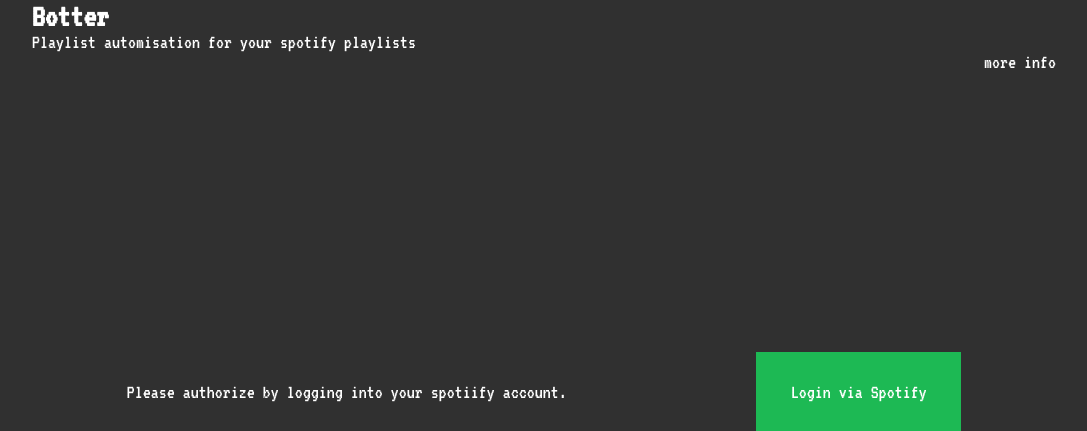
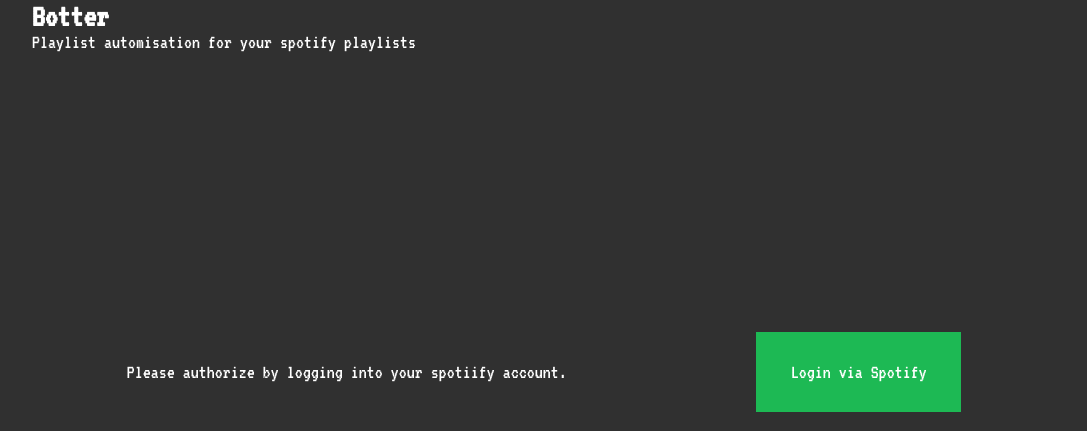
Before and after one commit to cold-magma/botter, a Flask app: page / in a window 1280 px wide. Shown: the top 431 px of the page, without its empty margins (96-1183 px from the left). Run offline with Flask 2, Linux system fonts and the light colour scheme.

Commit message:
html update

```diff
--- a/templates/completed.html
+++ b/templates/completed.html
@@ -10,7 +10,6 @@
 		<h1 id="logoh1">Botter</h1>
 		<p>Playlist automisation for your spotify playlists</p>
 	</div>
-	<div id="info">more info</div>
 	<div id="content">Succesfully added a random number tracks to your playlist.Enjoy!</div>
 	<div id="content">
 		<a class="submit" href="/">Go home</a>
--- a/templates/home.html
+++ b/templates/home.html
@@ -10,7 +10,6 @@
 		<h1 id="logoh1">Botter</h1>
 		<p>Playlist automisation for your spotify playlists</p>
 	</div>
-	<div id="info">more info</div>
 	<di id="content">Please authorize by logging into your spotiify account.</div>
 	<div id="login">
 		<form method="POST" action="#" >
--- a/templates/playlistselect.html
+++ b/templates/playlistselect.html
@@ -10,7 +10,6 @@
 		<h1 id="logoh1">Botter</h1>
 		<p>Playlist automisation for your spotify playlists</p>
 	</div>
-	<div id="info">more info</div>
 	<di id="content">
 		<form method="POST" action="#" >
 			<input class="data" type="text" name="playlist" placeholder="Paste your spotify playlist link here" required="">
```
